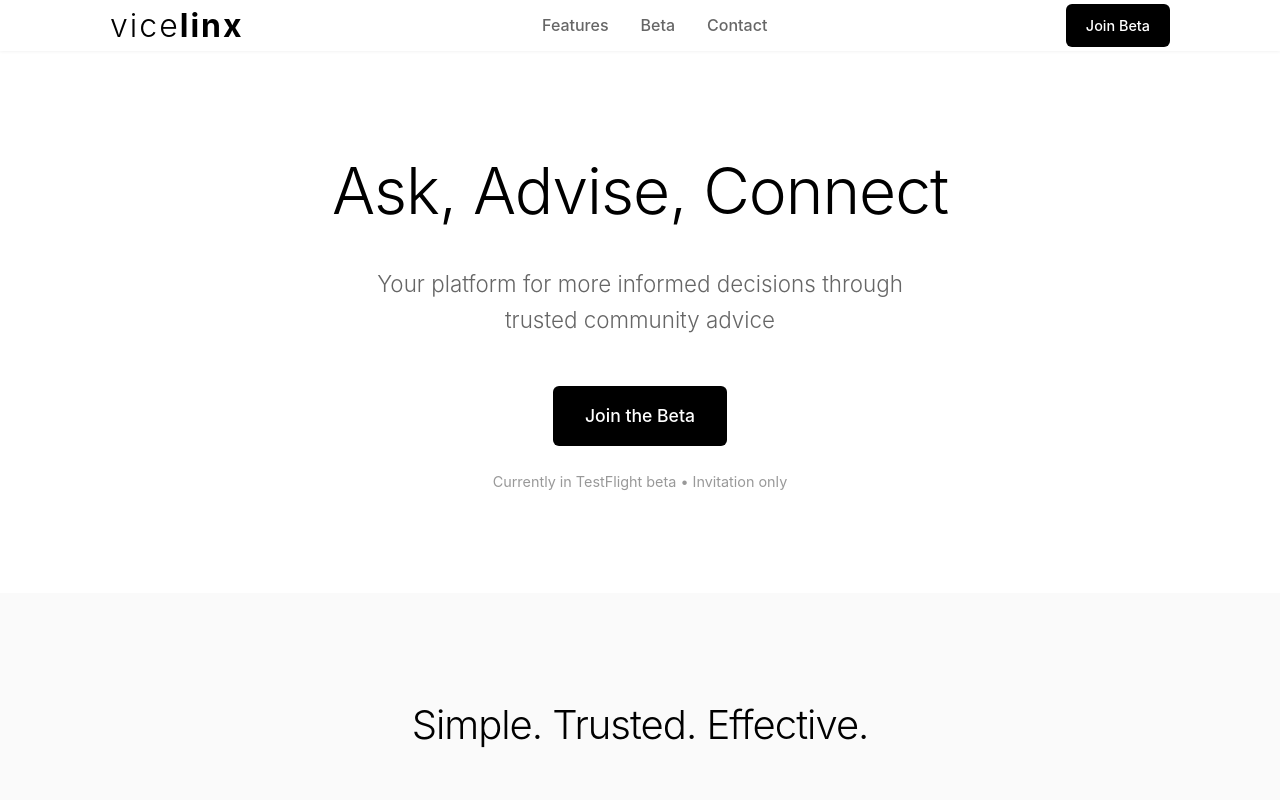
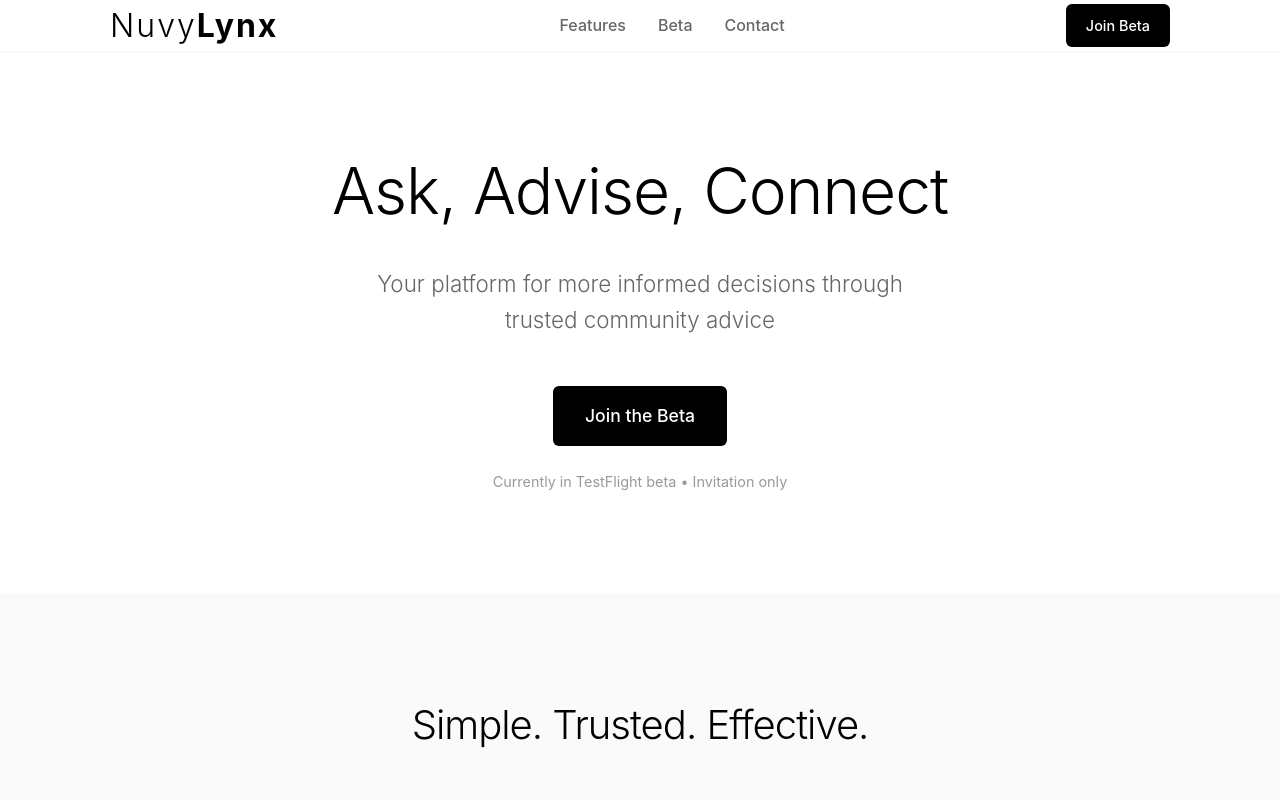
Before and after one commit to alessandropitocchi/ViceLinx-legal, a plain HTML site: page index.html in a window 1280 px wide. Shown: the top 800 px of the page. Drawn offline with Linux system fonts and the light colour scheme.

Commit message:
Update index.html

```diff
--- a/index.html
+++ b/index.html
@@ -377,7 +377,7 @@
     <header>
         <nav class="container">
             <a href="#" class="logo">
-                vice<span class="accent">linx</span>
+                Nuvy<span class="accent">Lynx</span>
             </a>
             <ul class="nav-links">
                 <li><a href="#features">Features</a></li>
```
